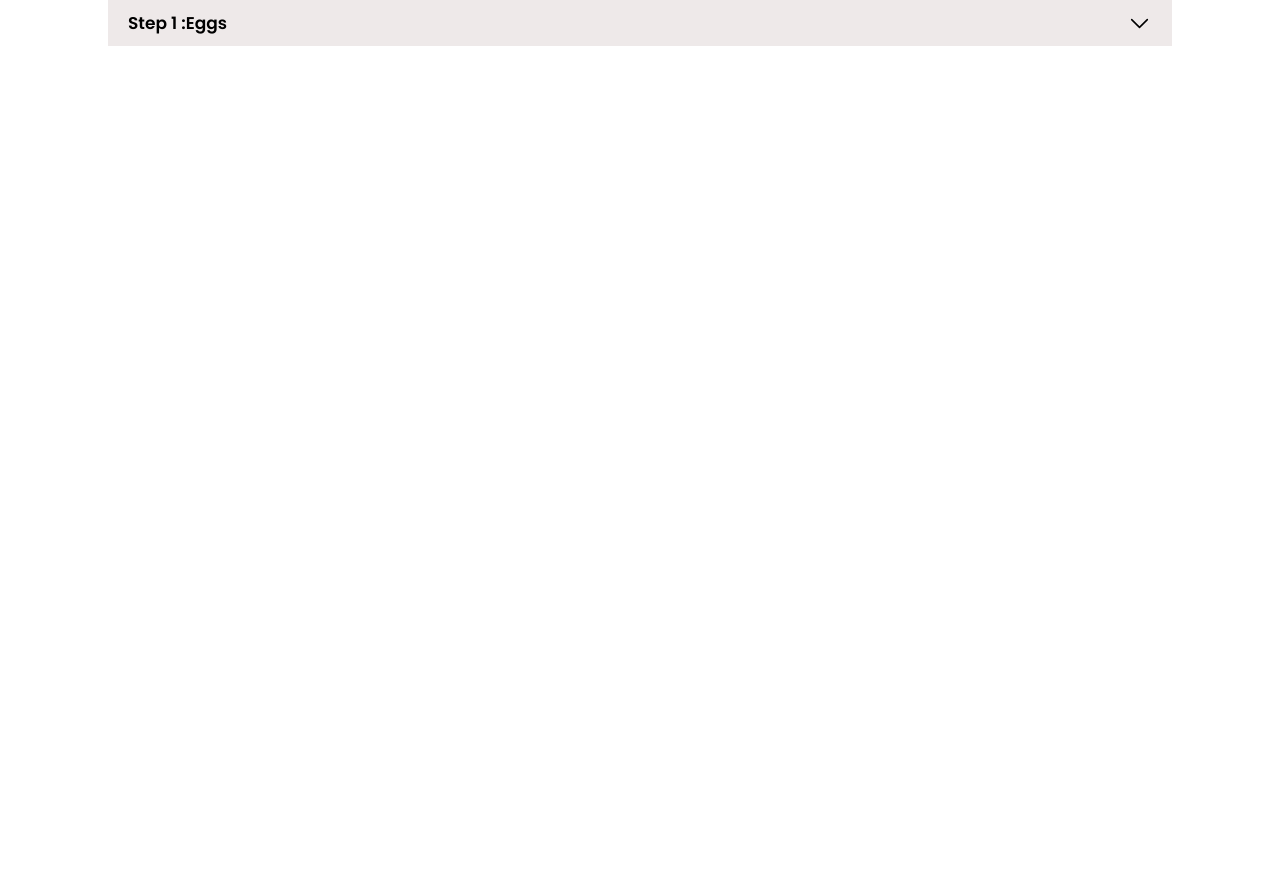
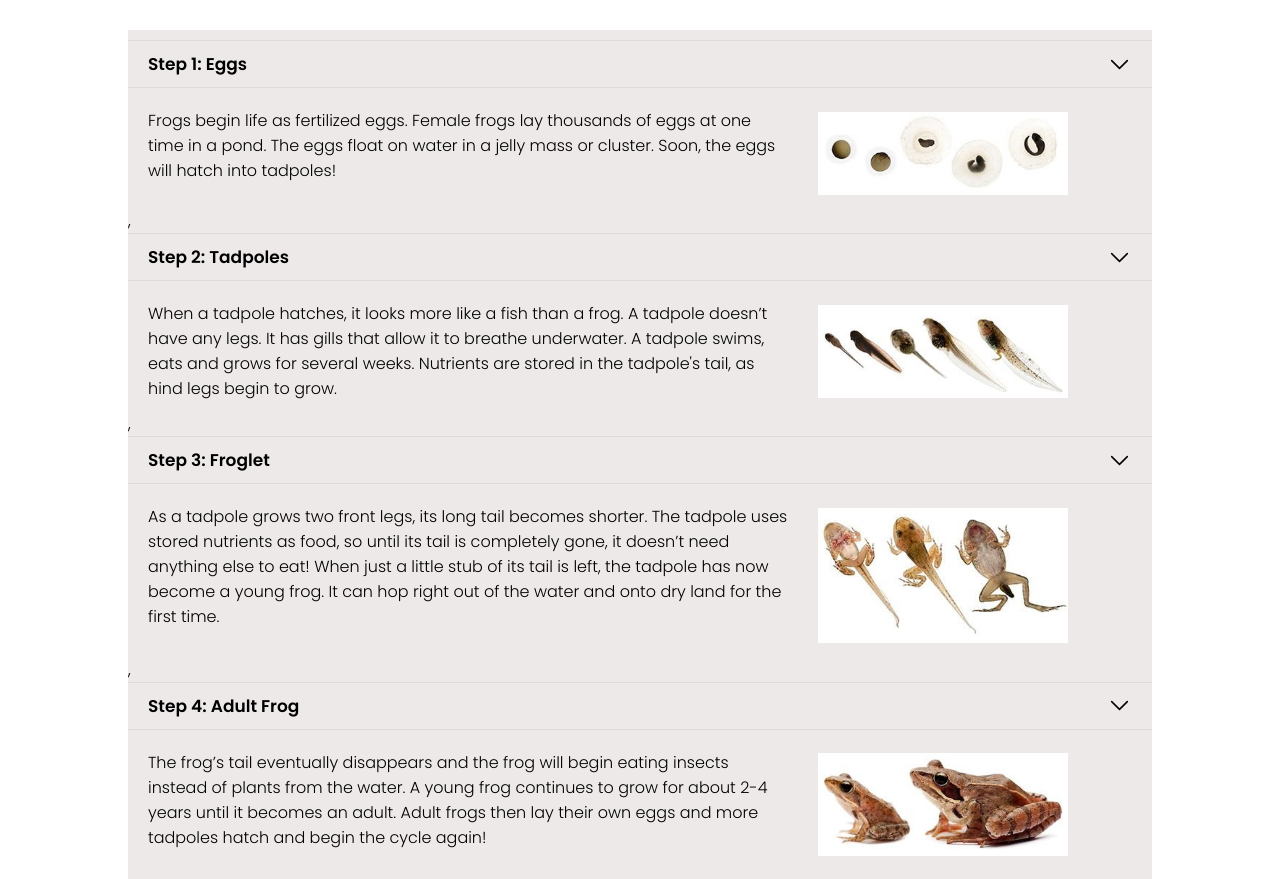
Before and after one commit to Elias-Kibret/Teddy-s-Project, a plain HTML site: page index.html in a window 1280 px wide. Before the commit the page ends 800 px from the top, so only its background shows below. Drawn offline with Linux system fonts and the light colour scheme.

Commit message:
toggle buttons

```diff
--- a/css/style.scss
+++ b/css/style.scss
@@ -7,15 +7,20 @@ body{
     max-width:1280px ;
     margin: auto;
 }
-.main{
-    padding:10px 20px;
+#main{
+    padding:10px 0px;
     background-color:#eee9e9 ;
     width: 80%;
     margin: auto;
+    margin-top: 30px;
     .header{
         display: flex;
         align-items: center;
         justify-content: space-between;
+        padding-bottom: 10px;
+        padding: 10px 20px;
+        border-bottom: 1px solid rgb(221, 219, 219);
+        border-top: 1px solid rgb(221, 219, 219);
         h1{
             font-size: 17px;
         }
@@ -29,4 +34,22 @@ body{
             }
         }
     }
+    .list{
+        display: flex;
+        padding: 10px 20px;
+        margin-top: 10px;
+        p{
+            padding-right: 30px;
+            width:65%;
+        }
+        .list-image{
+            width: 250px;
+            height: 100;
+            img{
+                width: 100%;
+                height: 100%;
+                object-fit: contain;
+            }
+        }
+    }
 }
--- a/index.html
+++ b/index.html
@@ -11,18 +11,10 @@
     <title>Gadget</title>
 </head>
 <body>
-<section class="main">
-      <div class="header">
-         <h1>
-            Step 1 :Eggs
-         </h1>
-         <div class="icon">
-            <img src="./assest/arrowDown.svg" alt="arrow"/>
-         </div>
-      </div>
-      <div>
+   <div id="main">
 
-      </div>
-</section>
+   </div>
+
+<script src="./script.js"></script>
 </body>
 </html>
--- a/script.js
+++ b/script.js
@@ -80,3 +80,11 @@ const AccordionDOM = data?.map((item) => {
     `;
 });
 container.innerHTML = AccordionDOM;
+
+let buttons = document.getElementsByClassName("icon");
+console.log(buttons.length);
+const state = [false, false, false, false];
+
+for (let i = 0; i < buttons.length; i++) {
+	buttons[i].addEventListener("click", () => {});
+}
```
Also changed, not shown: assets/Frog Lifecycle Step 1.jpg (renamed from assest/Frog Lifecycle Step 1.jpg), assets/Frog Lifecycle Step 2.jpg (renamed from assest/Frog Lifecycle Step 2.jpg), assets/Frog Lifecycle Step 3.jpg (renamed from assest/Frog Lifecycle Step 3.jpg), assets/Frog Lifecycle Step 4.jpg (renamed from assest/Frog Lifecycle Step 4.jpg), assets/arrowDown.svg (renamed from assest/arrowDown.svg), css/style.css, 1 other file.
